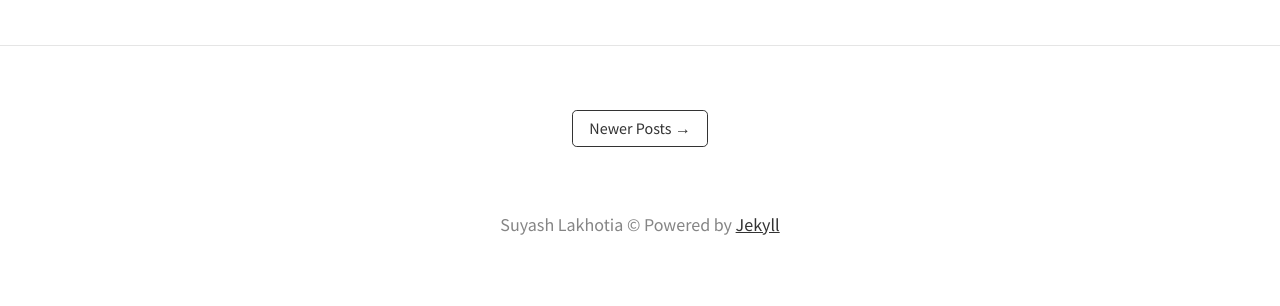
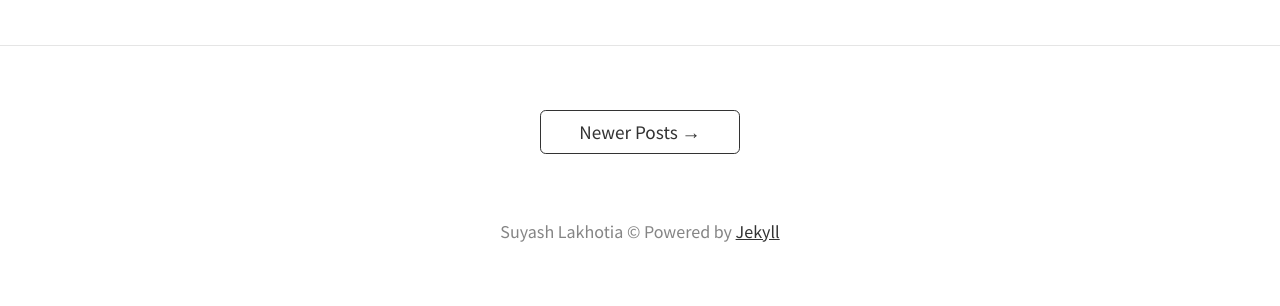
Before and after one commit to SuyashLakhotia/blog, a Jekyll site: the page built from index.html, in a window 1280 px wide. Shown: the part 2331-2637 px from the top of the page. Built offline with Jekyll 4.4.1, drawn with Linux system fonts in a browser that asks for light colours; nearby versions of some CDN libraries; the list of posts is cut into pages by our own code.

Commit message:
Added .button-lg Class

```diff
--- a/_sass/base/_utility.scss
+++ b/_sass/base/_utility.scss
@@ -28,6 +28,11 @@ a.button {
     @extend .button-link;
 }
 
+.button-lg {
+    padding: 0.5em 2em;
+    font-size: 1.2rem;
+}
+
 .button-link {
     &:hover {
         background: $link-color;
--- a/index.html
+++ b/index.html
@@ -33,12 +33,12 @@ layout: default
     {% if paginator.total_pages > 1 %}
     <div class="pagination">
         {% if paginator.previous_page %}
-        <a href="{{ paginator.previous_page_path | prepend: site.baseurl | replace: '//', '/' }}" class="button" >
+        <a href="{{ paginator.previous_page_path | prepend: site.baseurl | replace: '//', '/' }}" class="button button-lg" >
             <span aria-hidden="true">←</span> Older Posts
         </a>
         {% endif %}
         {% if paginator.next_page %}
-        <a href="{{ paginator.next_page_path | prepend: site.baseurl | replace: '//', '/' }}" class="button" >
+        <a href="{{ paginator.next_page_path | prepend: site.baseurl | replace: '//', '/' }}" class="button button-lg" >
             Newer Posts <span aria-hidden="true">→</span>
         </a>
         {% endif %}
```
